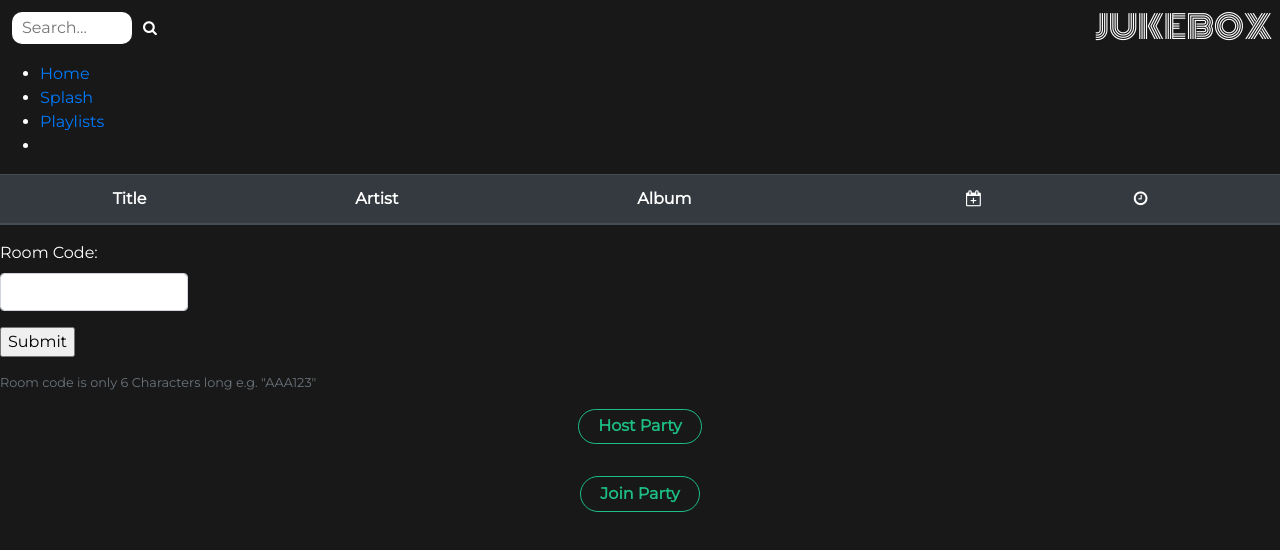
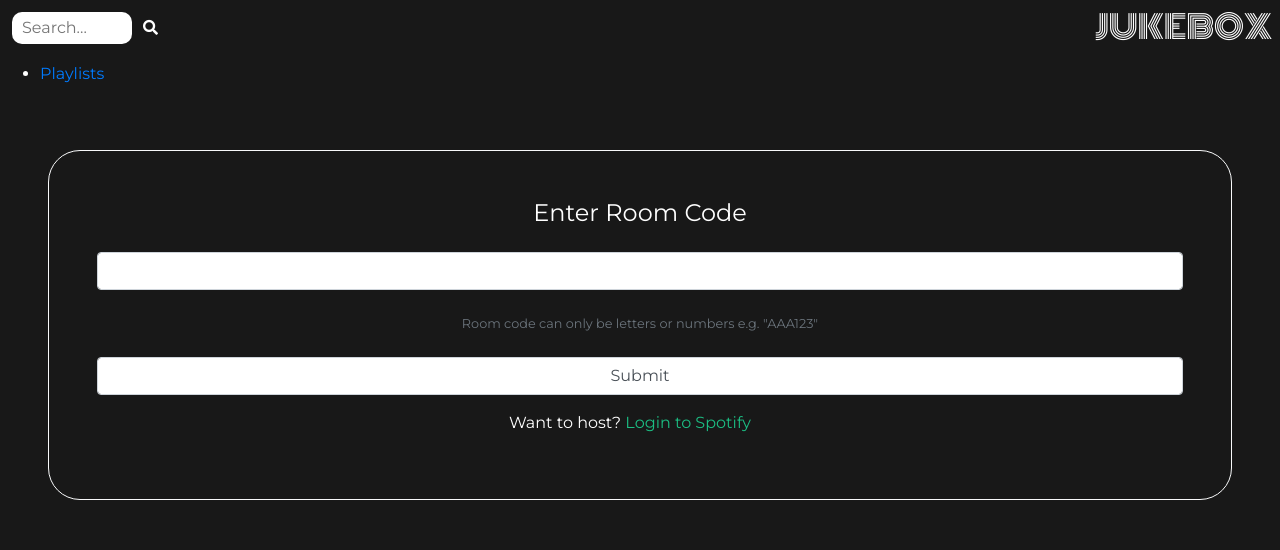
Before and after one commit to amandaungco/react-jukebox, a React (Create React App) app: page /splash in a window 1280 px wide. Shown: the top 550 px of the page. Built offline with nearby package versions, Linux system fonts and the light colour scheme.

Commit message:
fixed room card in the corner and updated the form

```diff
--- a/public/index.html
+++ b/public/index.html
@@ -4,6 +4,7 @@
     <meta charset="utf-8" />
     <link rel="shortcut icon" href="%PUBLIC_URL%/favicon.png" />
     <link rel="stylesheet" href="https://maxcdn.bootstrapcdn.com/font-awesome/4.7.0/css/font-awesome.min.css">
+    <link rel="stylesheet" href="https://use.fontawesome.com/releases/v5.6.3/css/all.css" integrity="sha384-UHRtZLI+pbxtHCWp1t77Bi1L4ZtiqrqD80Kn4Z8NTSRyMA2Fd33n5dQ8lWUE00s/" crossorigin="anonymous">
     <meta
       name="viewport"
       content="width=device-width, initial-scale=1, shrink-to-fit=no"
--- a/src/App.css
+++ b/src/App.css
@@ -40,3 +40,48 @@ body {
   top: 50px;
   padding-bottom: 100px;
 }
+
+/*----PLAYLIST CARD----*/
+.setPlaylist-module {
+  font-size: 80%;
+  padding: 1.5rem;
+  margin: 2rem;
+  position: fixed;
+  bottom: 0;
+  right: 0;
+  border-radius: 25px;
+  background-color: rgba(255, 255, 255, 0.9);
+  border: 1px solid #eaeaea;
+  width: 11em;
+  color: black;
+}
+
+.setPlaylist-module__header {
+  margin-bottom: 1rem;
+  color: black;
+}
+.setPlaylist-module__movie {
+  width: 75px;
+  height: 115px;
+  color: black;
+}
+
+.setPlaylist-module__image {
+  width: 50px;
+  height: 50px;
+  border-radius: 5px;
+}
+
+.setPlaylist-module__code {
+  border-left:1px solid #000;
+  height: 3em;
+}
+.setPlaylist-module__image--placeholder {
+  width: 50px;
+  height: 50px;
+  background-color: #fafafa;
+  text-align: center;
+  border: 2px dotted #cacaca;
+  border-radius: 5px;
+  padding-top: 30px;
+}
--- a/src/App.js
+++ b/src/App.js
@@ -187,51 +187,56 @@ class App extends Component {
     })
   }
 
+  onEndParty = () => {
+    this.setState ({
+      roomCode: ''
+    })
+  }
+
 
 
 
   render() {
     const Index = () => <h2>Home</h2>;
     const Playlist = () => <PlaylistList getPlaylistSongs = {(playlist) => this.getPlaylistSongs(playlist)}/>;
+    const Form = () => <NewRoomForm enterRoomCallback = {(newRoomCode) => this.enterRoomCallback(newRoomCode)}/>;
 
-    // const playlistTracks = this.state.playlistSongs.map((track) => {
-    //   console.log(track)
-    //   return
-    // })
 
-    let name = "Jukebox"
     return (
       <Router>
         <div className="App .bg-dark">
-
             <SearchBar onSearchSubmitCallback={this.onSearchSubmit} />
-
           <div>
-
           <ul>
             <li>
-              <Link to="/">Home</Link>
-            </li>
-            <li>
-              <Link to="/splash/">Splash</Link>
-            </li>
-            <li>
               <Link to="/playlist/">Playlists</Link>
-            </li>
-            <li>
-              {this.state.roomCode}
             </li>
           </ul>
             {typeof(this.state.currentPlaylist) !== 'object' ? (null) : (<MainSection2 playlist={this.state.currentPlaylist} setPlaylist = {(playlist) => this.setPlaylist(playlist)} />)}
            {this.state.songList.length === 0 ? (null): (<TracksView songs={this.state.songList} addSong={(song) => this.addSong(song)}/>)}
           <div>
-            <TracksView
+            {typeof(this.state.currentPlaylist) !== 'object' ? (null) : (<TracksView
               songs={this.state.playlistSongs}
-            />
+            />)}
           </div>
-          <NewRoomForm enterRoomCallback={(newRoomCode) => this.updateRoomCode(newRoomCode)} />
+          {(this.state.roomCode === '') && <NewRoomForm enterRoomCallback={(newRoomCode) => this.updateRoomCode(newRoomCode)} />}
+          { (this.state.roomCode !== '') && <aside className="setPlaylist-module d-flex justify-content-end">
+            {/*<h6 className="setPlaylist-module__header">Set Playlist:</h6>*/}
+            <div>
+              <div className="setPlaylist-module__code pl-2">
+                Room Code:<br />
+                { this.state.roomCode ?
+                  <strong>{this.state.roomCode.toUpperCase()}</strong> :
+                  <Link to="/playlist/">Select Playlist <i className='fas fa-compact-disc'/></Link>
+                }
+
+                {/*<button className="btn btn-green" onClick={() => {this.onEndParty()}}>
+                  End Party
+                </button>*/}
+              </div>
+            </div>
+          </aside>}
           <Route path="/" exact component={Splash} />
-          <Route path="/splash/" component={Splash} />
           <Route path="/playlist/" component={Playlist} />
           </div>
         </div>
--- /dev/null
+++ b/src/components/NewRoomForm.css
@@ -0,0 +1,11 @@
+
+.roomForm {
+  border-radius: 2em;
+}
+p > a {
+  color:rgba(28, 190, 131, 1)
+}
+
+.form_control {
+  max-width: 370px;
+}
--- a/src/components/NewRoomForm.js
+++ b/src/components/NewRoomForm.js
@@ -1,17 +1,13 @@
 import React, { Component } from 'react';
 import PropTypes from 'prop-types';
+import {URL} from '../constant'
+import './NewRoomForm.css';
 // import './RoomForm.css';
 
 class NewRoomForm extends Component {
   constructor(props) {
     super(props);
     this.state = {
-      code1: '',
-      code2: '',
-      code3: '',
-      code4: '',
-      code5: '',
-      code6: '',
       roomCode: '',
     };
   }
@@ -39,25 +35,23 @@ class NewRoomForm extends Component {
 
   render() {
     return (
-
-      <form onSubmit={this.handleSubmit}>
-      <label htmlFor="Room_Code">
-        Room Code:
-      </label>
-        <div className='row'>
-          <div className="form-group col-2">
-            <input type="text" value={this.state.roomCode} onChange={this.onFormChange} name="roomCode" className="form-control" maxLength={6} pattern="^[a-zA-Z0-9]{6}" />
-          </div>
+      <div className="p-5">
+      <form className="text-center border border-light p-5 roomForm" onSubmit={this.handleSubmit}>
+        <p className="h4 mb-4">
+          Enter Room Code
+        </p>
+        <div className="form-group mb-4">
+          <input type="text" value={this.state.roomCode} onChange={this.onFormChange} name="roomCode" className="form-control" maxLength={6} pattern="^[a-zA-Z0-9]{6}" />
         </div>
-
+        <small id="passwordHelpBlock" className="form-text text-muted mb-4">
+          Room code can only be letters or numbers e.g. "AAA123"
+        </small>
         <div className="form-group">
-          <input type="submit" className="form-control-md" value="Submit" onSubmit={this.handleSubmit}/>
+          <input type="submit" className="form-control" value="Submit" onSubmit={this.handleSubmit}/>
         </div>
-
-        <small id="passwordHelpBlock" className="form-text text-muted">
-          Room code is only 6 Characters long e.g. "AAA123"
-        </small>
-      </form>
+        <p>Want to host? <a href={`${URL}callback/`}>Login to Spotify <i className='fa fa-spotify'/></a></p>
+        </form>
+      </div>
 
     );
   }
--- a/src/components/SearchBar.js
+++ b/src/components/SearchBar.js
@@ -13,13 +13,16 @@ class SearchBar extends Component {
       searchValue: '',
       type: 'track',
     };
-
-    // this.handleTypeChange = this.handleTypeChange.bind(this);
-    // this.onSearchSubmit = this.onSearchSubmit.bind(this);
   }
   handleTypeChange = (event) => {
     this.setState({
       type: event.target.value,
+    });
+  }
+
+  resetState = () => {
+    this.setState({
+      searchValue: '',
     });
   }
 
@@ -30,8 +33,9 @@ class SearchBar extends Component {
   }
 
   onSearchSubmit = (event) => {
-    event.preventDefault()
+    event.preventDefault();
     this.props.onSearchSubmitCallback(this.state);
+    this.resetState();
   }
 
 
@@ -49,23 +53,6 @@ class SearchBar extends Component {
               placeholder="Search..."
               id ="Search"
             />
-
-
-        {/*
-        <div className="form-group">
-          <label forhtml="search-type">Type</label>
-
-          <select className="form-control" id="type" value={this.state.type} onChange={this.handleTypeChange}>
-
-            <option value="track">Track</option>
-            <option value="artist">Artist</option>
-            <option value="album">Album</option>
-            <option value="playlist">Playlist</option>
-
-          </select> }
-
-        </div>
-        */}
           <button onClick={this.onSearchSubmit}>
             <i className="fa fa-search search" aria-hidden="true"/>
           </button>
--- a/src/components/Splash.js
+++ b/src/components/Splash.js
@@ -1,7 +1,9 @@
 import React, { Component } from 'react';
-// import PropTypes from 'prop-types';
+import PropTypes from 'prop-types';
 import axios from 'axios';
 import {URL} from '../constant'
+import { BrowserRouter as Router, Route, Link} from "react-router-dom";
+import NewRoomForm from './NewRoomForm.js'
 import './Splash.css';
 
 
@@ -21,15 +23,20 @@ class Splash extends Component {
     console.log('The Join Room was clicked.');
   }
 
+  enterRoomCallback = (newRoomCode) => {
+    console.log(newRoomCode);
+    this.props.enterRoomCallback(newRoomCode)
+  }
 
   render() {
+    const Form = () => <NewRoomForm enterRoomCallback = {(newRoomCode) => this.enterRoomCallback(newRoomCode)}/>;
     return (
       <div>
         <div className= 'row justify-content-center'>
           <button className="button"><a className= "button" href={`${URL}callback/`}>Host Party</a></button>
         </div>
         <div className= 'row justify-content-center'>
-          <button onClick={this.onClickJoinRoom} className="button" type="button">Join Party</button>
+          <button onClick={this.onClickJoinRoom} className="button" type="button"><Link to="/form/">Join Party</Link></button>
         </div>
       </div>
 
@@ -37,6 +44,8 @@ class Splash extends Component {
   }
 }
 
-
+Splash.propTypes = {
+  enterRoomCallback: PropTypes.func
+};
 
 export default Splash;
```
Also changed, not shown: src/components/RoomCard.css (added, +36 -0 lines), src/components/RoomCard.js (added, +57 -0 lines).
